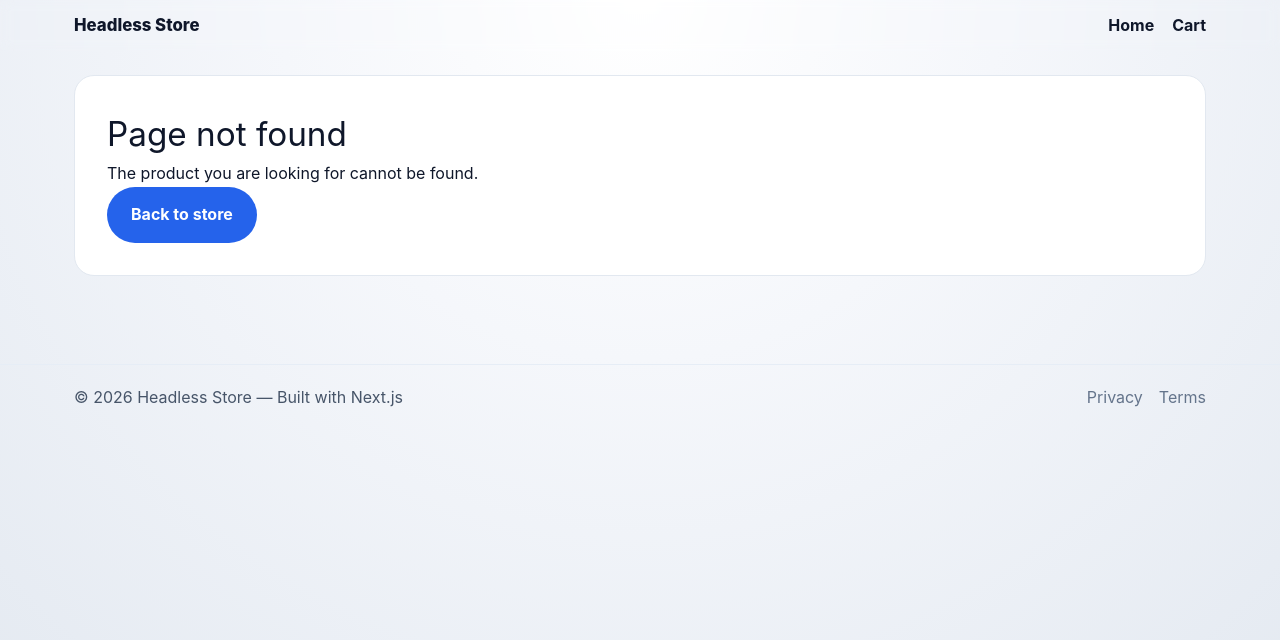
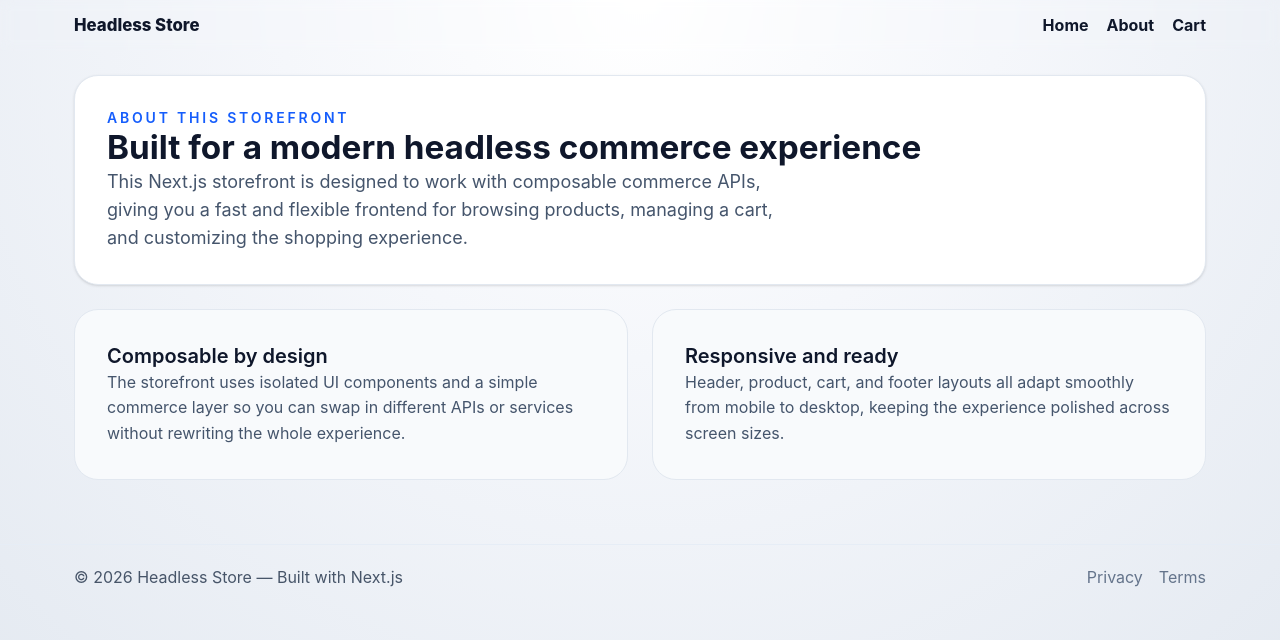
Before and after one commit to lucasdrew448-cmd/ecommerce, a Next.js app: page /about in a window 1280 px wide. Before the commit this address had no page. Shown: the top 640 px of the page. Built offline with nearby package versions, Linux system fonts and the light colour scheme.

Commit message:
add: create About page with content and layout

```diff
--- /dev/null
+++ b/app/about/page.tsx
@@ -0,0 +1,35 @@
+export default function AboutPage() {
+  return (
+    <main className="space-y-6">
+      <section className="rounded-3xl border border-slate-200 bg-white p-8 shadow-sm">
+        <p className="mb-3 text-sm font-semibold uppercase tracking-[0.2em] text-blue-600">
+          About this storefront
+        </p>
+        <h1 className="text-3xl font-bold text-slate-900">Built for a modern headless commerce experience</h1>
+        <p className="mt-4 max-w-2xl text-lg text-slate-600">
+          This Next.js storefront is designed to work with composable commerce APIs,
+          giving you a fast and flexible frontend for browsing products, managing a cart,
+          and customizing the shopping experience.
+        </p>
+      </section>
+
+      <section className="grid gap-6 md:grid-cols-2">
+        <div className="rounded-3xl border border-slate-200 bg-slate-50 p-8">
+          <h2 className="text-xl font-semibold text-slate-900">Composable by design</h2>
+          <p className="mt-3 text-slate-600">
+            The storefront uses isolated UI components and a simple commerce layer so you can swap
+            in different APIs or services without rewriting the whole experience.
+          </p>
+        </div>
+
+        <div className="rounded-3xl border border-slate-200 bg-slate-50 p-8">
+          <h2 className="text-xl font-semibold text-slate-900">Responsive and ready</h2>
+          <p className="mt-3 text-slate-600">
+            Header, product, cart, and footer layouts all adapt smoothly from mobile to desktop,
+            keeping the experience polished across screen sizes.
+          </p>
+        </div>
+      </section>
+    </main>
+  );
+}
--- a/components/Header.tsx
+++ b/components/Header.tsx
@@ -15,6 +15,7 @@ export default function Header() {
 
         <nav className={`nav ${open ? "open" : ""}`} aria-label="Main navigation">
           <Link href="/">Home</Link>
+          <Link href="/about">About</Link>
           <Link href="/cart">Cart</Link>
         </nav>
 
```
